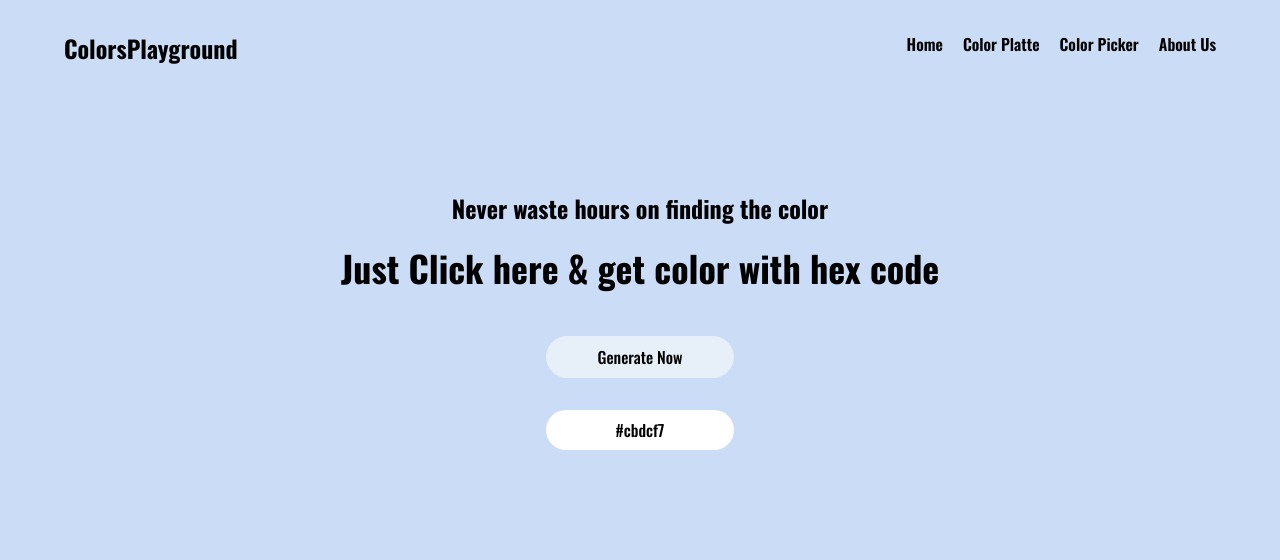
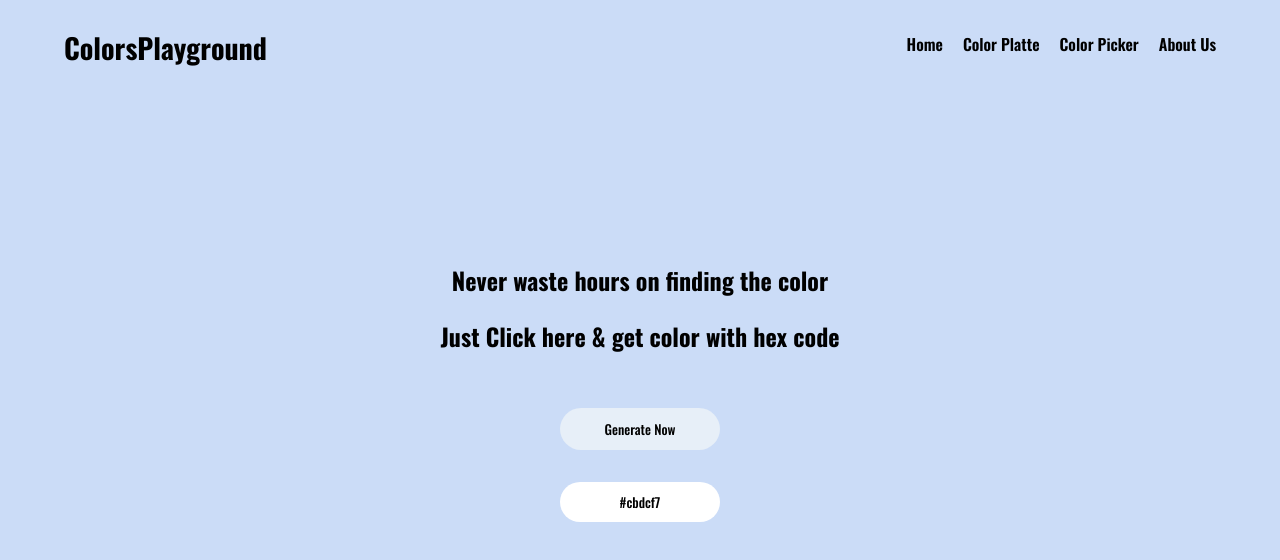
Before and after one commit to ahsanjutt603/CodeAlpha_Background_Generator_website, a plain HTML site: page index.html in a window 1280 px wide. Drawn offline with nearby package versions, Linux system fonts and the light colour scheme.

Commit message:
second commit

```diff
--- a/index.html
+++ b/index.html
@@ -5,41 +5,40 @@
     <meta charset="UTF-8">
     <meta name="viewport" content="width=device-width, initial-scale=1.0">
     <title> Background Generator</title>
-    <script src="https://cdn.tailwindcss.com"></script>
     <link rel="stylesheet" href="style.css">
 
 </head>
 
 <body>
-    <main class="h-[100vh] bg-[#cbdcf7]">
+    <main>
 
         <!-- Header Section -->
         <section>
-            <nav class="containter flex justify-between mx-auto px-16 py-8">
-                <div class="font-bold text-2xl">
+            <nav class="navbar">
+                <div class="text-logo">
                     <h1>ColorsPlayground</h1>
                 </div>
-                <div class="space-x-4 font-semibold text-base">
-                    <a href="#">Home</a>
-                    <a href="#">Color Platte</a>
-                    <a href="#">Color Picker</a>
-                    <a href="#">About Us</a>
+                <div class="nav-links">
+                    <a class="nav-links-items" href="#">Home</a>
+                    <a class="nav-links-items" href="#">Color Platte</a>
+                    <a class="nav-links-items" href="#">Color Picker</a>
+                    <a class="nav-links-items" href="#">About Us</a>
                 </div>
             </nav>
         </section>
 
         <!-- Input Section -->
-        <section class="flex flex-col items-center space-y-12 my-24 ">
-            <div class="text-center space-y-6">
-                <h1 class="font-bold text-2xl">Never waste hours on finding the color</h1>
-                <h1 class="font-bold text-4xl">Just Click here & get color with hex code</h1>
+        <section class="input-section">
+            <div class="input-section-items">
+                <h1 class="headings">Never waste hours on finding the color</h1>
+                <h1 class="headings">Just Click here & get color with hex code</h1>
 
             </div>
-            <div class="flex flex-col mt-6 space-y-8">
-                <input type="button" class="py-2 px-4 rounded-full bg-[#E7EFF8] border border-[#E7EFF8] cursor-pointer hover:#E7EFF8 focus:outline-none"
+            <div class="input-section-items inputs">
+                <input type="button" class="generate-btn"
                 name="colorGenerateBtn" id="colorGenerateBtn" value="Generate Now">
 
-                <input type="text" class="py-2 px-3 text-center rounded-full focus:outline-none" name="colorCode" id="colorCode" value="#cbdcf7" readonly>
+                <input type="text" class="color-code" name="colorCode" id="colorCode" value="#cbdcf7" readonly>
             </div>
         </section>
 
--- a/style.css
+++ b/style.css
@@ -1,9 +1,84 @@
-
 @import url('https://fonts.googleapis.com/css2?family=Oswald:wght@500;600;700&display=swap');
 
-*{
+* {
     padding: 0;
     margin: 0;
     font-family: Oswald, sans-serif;
     box-sizing: border-box;
 }
+
+main {
+    height: 100vh;
+    background: #cbdcf7;
+}
+
+.navbar {
+    display: flex;
+    justify-content: space-between;
+    padding: 2rem 4rem;
+}
+
+.text-logo {
+    font-size: 1.5rem;
+    line-height: 2rem;
+    font-weight: 700;
+
+}
+
+.nav-links {
+    margin-left: 1rem;
+    font-size: 1rem;
+    line-height: 1.5rem;
+    font-weight: 600;
+}
+
+.nav-links-items {
+    margin-left: 1rem;
+    text-decoration: none;
+    color:black
+
+}
+
+.input-section {
+    display: flex;
+    flex-direction: column;
+    align-items: center;
+    margin: 6rem 0;
+}
+
+.input-section-items {
+    margin-top: 3rem;
+
+}
+
+.headings {
+    margin-top: 1.5rem;
+    font-size: 1.5rem;
+    font-weight: 700;
+    line-height: 2rem;
+    text-align: center;
+}
+
+.inputs {
+    display: flex;
+    margin-top: 1.5rem;
+    flex-direction: column;
+}
+
+.generate-btn {
+    margin-top: 2rem;
+    padding: 0.7rem 1rem;
+    border-radius: 9999px;
+    cursor: pointer;
+    border: none;
+    background-color: #E7EFF8;
+
+}
+
+.color-code {
+    margin-top: 2rem;
+    padding: 0.6rem 0.75rem;
+    border: none;
+    border-radius: 9999px;
+    text-align: center;
+}
```
